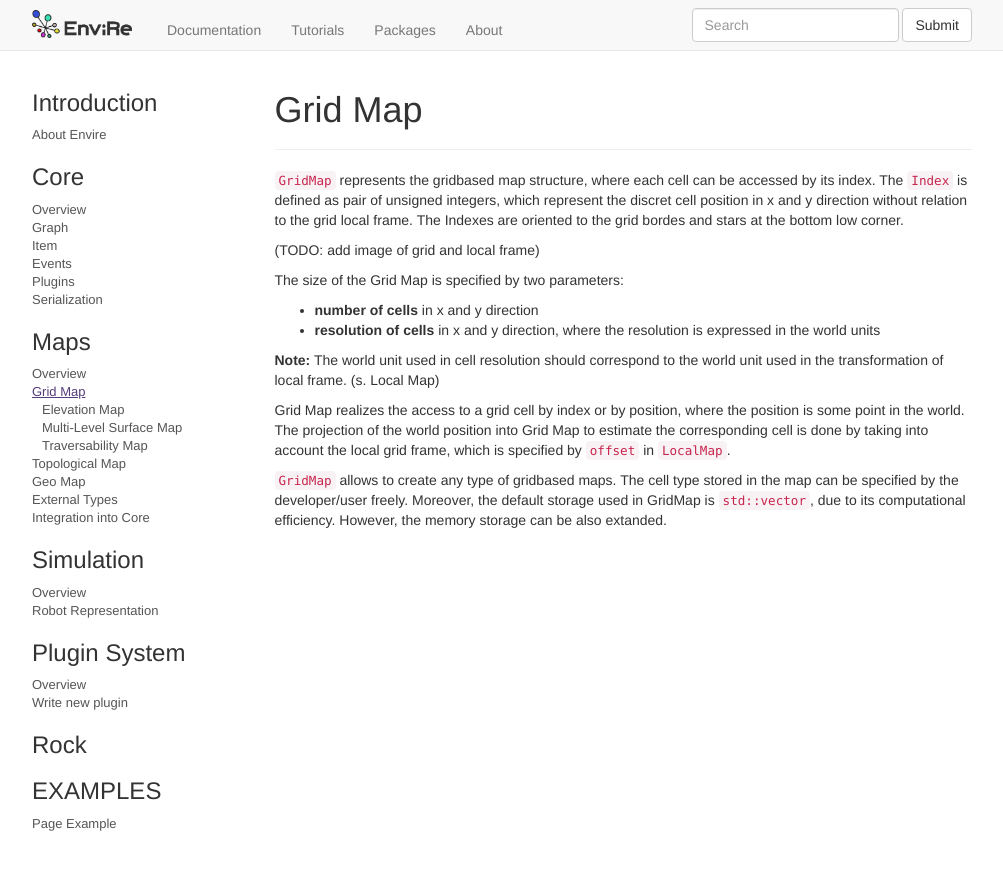
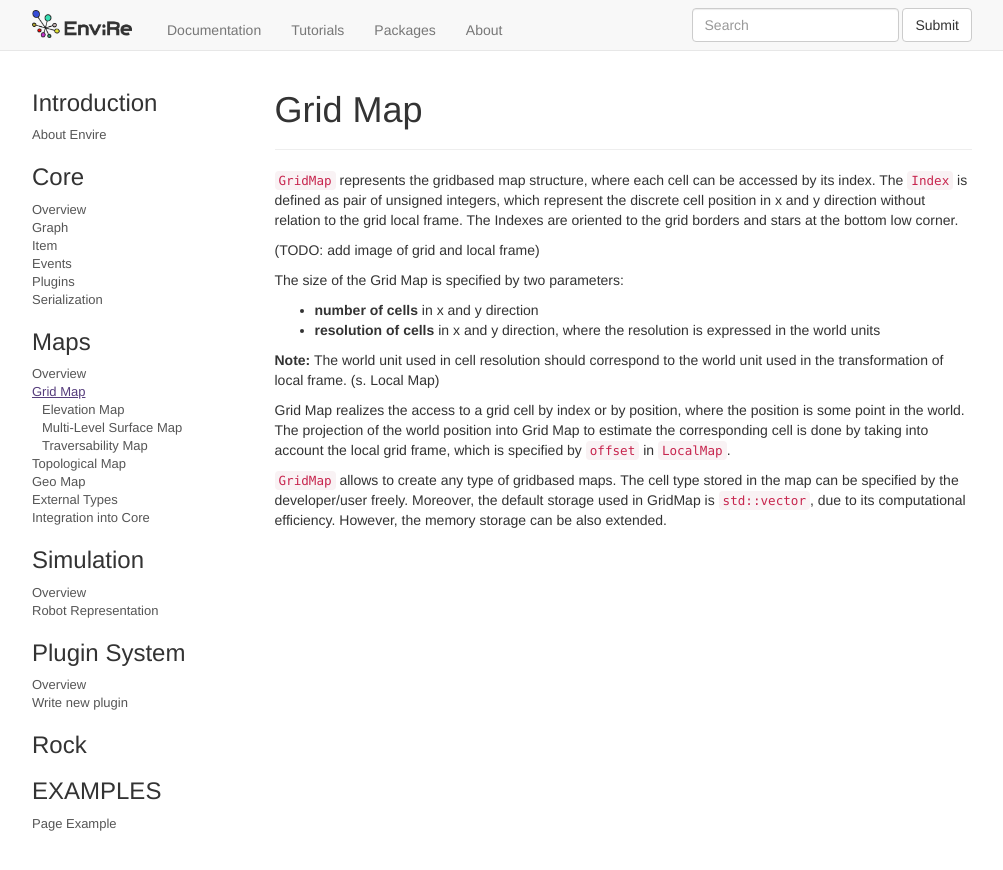
Before and after one commit to envire/envire.github.io, a Jekyll site: the page built from docs/maps_grid_map.md, in a window 1280 px wide. Shown: the top 870 px of the page, without its empty margins (138-1141 px from the left). Built offline with Jekyll 4.4.1, drawn with Linux system fonts in a browser that asks for light colours; nearby versions of some CDN libraries; library files that are not in the unit come from our copies.

```diff
--- a/docs/maps_grid_map.md
+++ b/docs/maps_grid_map.md
@@ -5,8 +5,8 @@
 ---
 
 ``GridMap`` represents the gridbased map structure, where each cell can be accessed by its index.
-The ``Index`` is defined as pair of unsigned integers, which represent the discret cell position in x and y direction
-without relation to the grid local frame. The Indexes are oriented to the grid bordes and stars at the bottom low corner.
+The ``Index`` is defined as pair of unsigned integers, which represent the discrete cell position in x and y direction
+without relation to the grid local frame. The Indexes are oriented to the grid borders and stars at the bottom low corner.
 
 (TODO: add image of grid and local frame)
 
@@ -21,4 +21,4 @@
 The projection of the world position into Grid Map to estimate the corresponding cell is done by taking into account the local grid frame, which is specified by ``offset`` in ``LocalMap``.
 
 ``GridMap`` allows to create any type of gridbased maps. The cell type stored
-in the map can be specified by the developer/user freely. Moreover, the default storage used in GridMap is ``std::vector``, due to its computational efficiency. However, the memory storage can be also extanded.
+in the map can be specified by the developer/user freely. Moreover, the default storage used in GridMap is ``std::vector``, due to its computational efficiency. However, the memory storage can be also extended.
```
Also changed, not shown: docs/maps_mls.md (+8 -0 lines).
